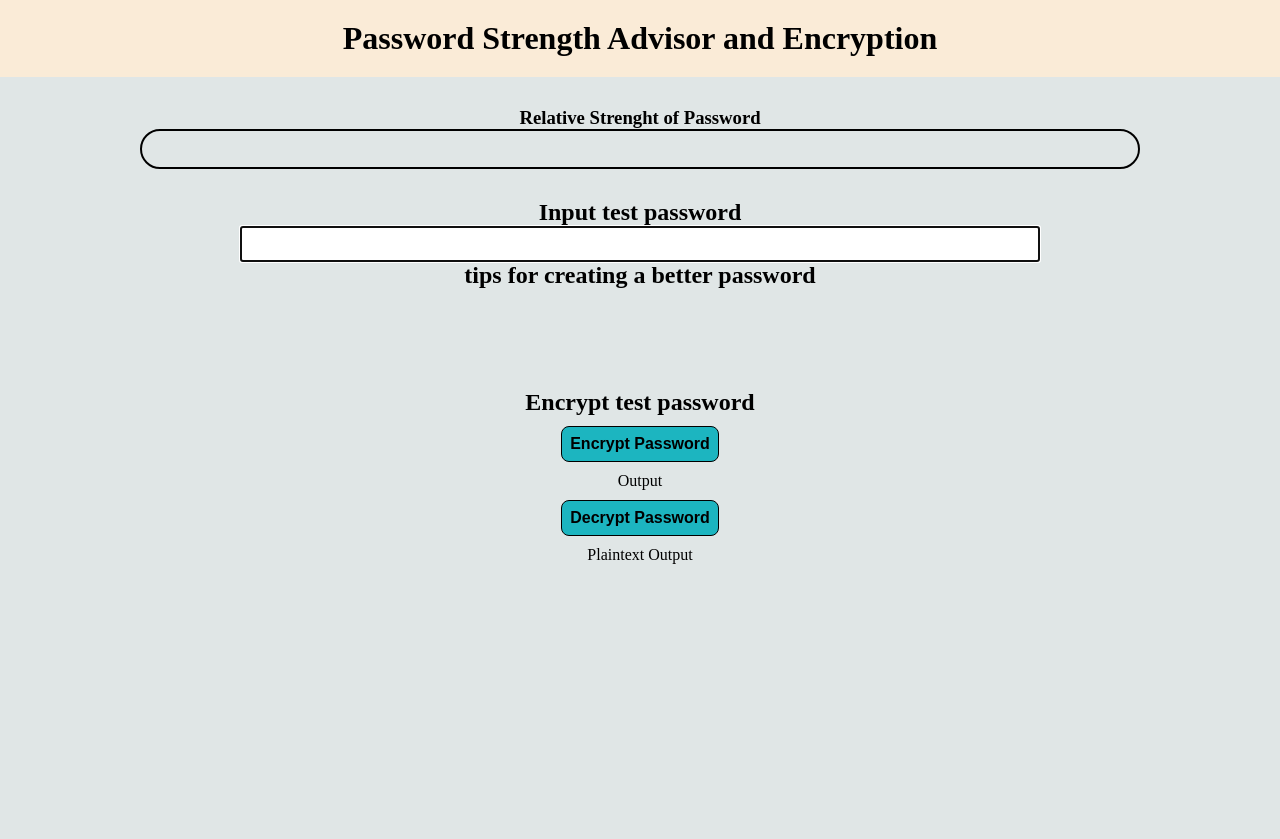
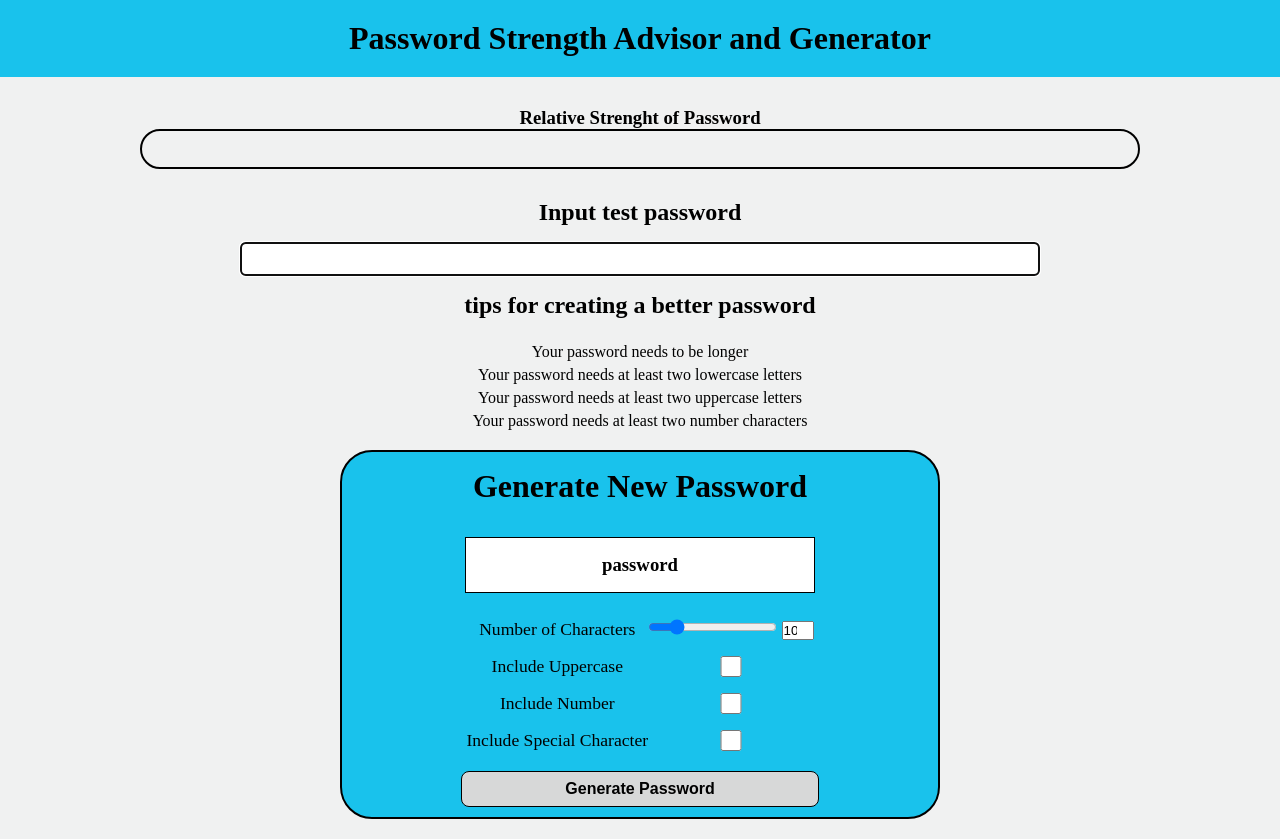
Before and after one commit to Cedaring-xr/password-strength-checker, a plain HTML site: page index.html in a window 1280 px wide. Before the commit the page ends 800 px from the top, so only its background shows below. Drawn offline with Linux system fonts and the light colour scheme.

Commit message:
added generate

```diff
--- a/index.html
+++ b/index.html
@@ -9,28 +9,38 @@
 </head>
 <body>
     <header class="header-container">
-        <h1 class="header-title">Password Strength Advisor and Encryption</h1>
+        <h1 class="header-title">Password Strength Advisor and Generator</h1>
     </header>
     <main>
         <section class="password-input-container">
             <h3>Relative Strenght of Password</h3>
-            <div class="strength-meter"></div>
+            <div class="strength-meter" id="strength-meter"></div>
             <h2>Input test password</h2>
-            <input type="text" class="password-input" aria-labelledby="password" autofocus>
+            <input type="text" class="password-input" id="password-input" aria-labelledby="password" autofocus>
         </section>
         <section class="password-advice">
             <h2>tips for creating a better password</h2>
+            <div class="password-tips" id="password-tips"></div>
         </section>
-        <section class="encrypt">
-            <h2>Encrypt test password</h2>
-            <button class="btn">Encrypt Password</button>
-            <div class="encrypt-output">
-                <span>Output</span>
+        <section class="generate">
+            <h2 class="generate-password">Generate New Password</h2>
+            <h3 class="password-display" id="passwordDisplay">password</h3>
+            <div class="form-container">
+                <form id="generatePasswordForm">
+                    <label for="characterAmountNumber">Number of Characters</label>
+                    <div>
+                        <input type="range" min="1" max="50" value="10" id="characterAmountRange">
+                        <input type="number" min="1" max="50" value="10" id="characterAmountNumber" class="number-input">
+                    </div>
+                    <label for="includeUppercase">Include Uppercase</label>
+                    <input type="checkbox" id="includeUppercase">
+                    <label for="includeNumber">Include Number</label>
+                    <input type="checkbox" id="includeNumber">
+                    <label for="includeSpecialCharacter">Include Special Character</label>
+                    <input type="checkbox" id="includeSpecialCharacter">
+                </form>
             </div>
-            <button class="btn">Decrypt Password</button>
-            <div class="decrypt-output">
-                <span>Plaintext Output</span>
-            </div>
+            <button class="btn" type="submit">Generate Password</button>
         </section>
     </main>
 </body>
--- a/script.js
+++ b/script.js
@@ -0,0 +1,147 @@
+
+
+const strengthMeter = document.getElementById('strength-meter')
+const passwordInput = document.getElementById('password-input')
+const passwordTips = document.getElementById('password-tips')
+
+const characterAmountRange = document.getElementById('characterAmountRange')
+const characterAmountNumber = document.getElementById('characterAmountNumber')
+const includeUppercaseElement = document.getElementById('includeUppercase')
+const includeNumbersElement = document.getElementById('includeNumber')
+const includeSpecialCharactersElement = document.getElementById('includeSpecialCharacter')
+const passwordDisplay = document.getElementById('passwordDisplay')
+const form = document.getElementById('generatePasswordForm')
+
+const LOWERCASE_CHAR_CODES = arrayFromLowToHigh(65, 90)
+const UPPERCASE_CHAR_CODES = arrayFromLowToHigh(97, 122)
+const NUMBER_CHAR_CODES = arrayFromLowToHigh(48, 57)
+const SYMBOL_CHAR_CODES = arrayFromLowToHigh(33, 47).concat(arrayFromLowToHigh(58, 64)).concat(arrayFromLowToHigh(91, 96)).concat(arrayFromLowToHigh(123, 126))
+
+characterAmountNumber.addEventListener('input', syncCharacterAmount)
+characterAmountRange.addEventListener('input', syncCharacterAmount)
+form.addEventListener('submit', e => {
+    e.preventDefault()
+    const characterAmount = characterAmountNumber.value
+    const includeUppercase = includeUppercaseElement.checked
+    const includeNumbers = includeNumbersElement.checked
+    const includeSpecialCharacters = includeSpecialCharactersElement.checked
+    const password = generatePassword(characterAmount, includeUppercase, includeNumbers, includeSpecialCharacters)
+    passwordDisplay.innerText = password
+})
+
+//calls everytime input is changed
+passwordInput.addEventListener('input', updateStrengthMeter)
+updateStrengthMeter()
+
+
+function updateStrengthMeter() {
+    const weaknesses = calcStrength(passwordInput.value)
+    let strength = 100
+    passwordTips.innerHTML = ''
+    weaknesses.forEach(weakness => {
+        if(!weakness) return
+        strength -= weakness.deduction
+        const messageElement = document.createElement('div')
+        messageElement.innerText = weakness.message
+        passwordTips.appendChild(messageElement)
+    })
+    strengthMeter.style.setProperty('--strength', strength)
+}
+
+function calcStrength(password) {
+    const weaknesses = []
+    weaknesses.push(lengthWeakness(password))
+    weaknesses.push(lowercaseWeakness(password))
+    weaknesses.push(uppercaseWeakness(password))
+    weaknesses.push(numberWeakness(password))
+    weaknesses.push(repeatCharactersWeakness(password))
+    return weaknesses
+}
+
+function lengthWeakness(password) {
+    const length = password.length
+    if(length <= 5) {
+        return {
+            message: 'Your password needs to be longer',
+            deduction: 40
+        }
+    } else if(length <= 12) {
+        return {
+            message: 'Your password could be a bit longer for better security',
+            deduction: 10
+        }
+    }
+}
+
+function lowercaseWeakness(password) {
+    return characterTypeWeakness(password, /[a-z]/g, 'lowercase letters')
+}
+
+function uppercaseWeakness(password) {
+    return characterTypeWeakness(password, /[A-Z]/g, 'uppercase letters')
+}
+
+function numberWeakness(password) {
+    return characterTypeWeakness(password, /[1-9]/g, 'number characters')
+}
+
+function specialCharacterWeakness(password) { //regex for not anything specified
+    return characterTypeWeakness(password, /[^0-9a-zA-Z\s]/g, 'special characters')
+}
+
+function characterTypeWeakness(password, regex, type) {
+    const matches = password.match(regex) || []
+
+    if(matches.length === 0) {
+        return {
+            message: `Your password needs at least two ${type}`,
+            deduction: 20
+        }
+    }
+
+    if(matches.length <= 1) {
+        return {
+            message: `Your password should have more ${type}`,
+            deduction: 5
+        }
+    }
+}
+
+function repeatCharactersWeakness(password) { //regex for matching duplicate characters in a row
+    const matches = password.match(/(.)\1/g) || []
+    if( matches.length > 1) {
+        return {
+            message: 'Your password should not have more than two repeat characters in a row',
+            deduction: matches.length * 10
+        }
+    }
+}
+
+//generator section
+function syncCharacterAmount(e) {
+    const value = e.target.value
+    characterAmountNumber.value = value
+    characterAmountRange.value = value
+}
+
+function generatePassword(characterAmount, includeNumbers, includeUppercase, includeSpecialCharacters) {
+    let charCodes = LOWERCASE_CHAR_CODES
+    if(includeUppercase) charCodes = charCodes.concat(UPPERCASE_CHAR_CODES)
+    if(includeNumbers) charCodes = charCodes.concat(NUMBER_CHAR_CODES)
+    if(includeSpecialCharacters) charCodes = charCodes.concat(SYMBOL_CHAR_CODES)
+
+    const passwordCharacters = []
+    for(let i = 0; i < characterAmount; i ++) {
+        const characterCode = charCodes[Math.floor(Math.random() * charCodes.length)]
+        passwordCharacters.push(String.fromCharCode(characterCode))
+    }
+    return passwordCharacters.join('')
+}
+
+function arrayFromLowToHigh(low, high) {
+    const array = []
+    for(let i = low; i <= high; i++) {
+        array.push(i)
+    }
+    return array
+}
--- a/styles.css
+++ b/styles.css
@@ -7,7 +7,7 @@
 
 /* header */
 .header-container {
-    background-color: antiquewhite;
+    background-color: rgb(25, 194, 236);
     width: 100%;
     padding: 20px;
     margin-bottom: 30px;
@@ -22,7 +22,7 @@
 
 /* body */
 body {
-    background-color: #e0e6e6;
+    background-color: #f0f1f1;
     text-align: center;
 }
 
@@ -33,6 +33,7 @@ body {
 }
 
 .strength-meter {
+    position: relative;
     border: 2px solid black;
     margin: 20px;
     height:2.5rem;
@@ -40,35 +41,85 @@ body {
     max-width: 1000px;
     border-radius: 1.5rem;
     margin: 0 auto 30px;
+    overflow: hidden;
 }
 
-.strenght-meter::before {
+.strength-meter::before {
     content: '';
     position: absolute;
     left: 0;
     height: 100%;
-    width: calc(1% * var(--strength, 10));
+    width: calc(1% * var(--strength, 5));
     background-color: #35ce6f;
     transition: width 200ms;
 }
 
 .password-input {
-    font-size: 1.7rem;
+    font-size: 1.3rem;
     width: 90%;
     max-width: 800px;
-    margin: auto;
+    margin: 1rem auto;
+    padding: 0.2rem;
+    text-align: center;
+    border-radius: 0.3rem;
 }
 
-.encrypt {
-    margin-top: 100px;
+.password-advice h2 {
+    margin-bottom: 1em;
+}
+
+.password-tips div {
+    margin: 0.3em;
+}
+
+.generate {
+    display: flex;
+    background-color:  rgb(25, 194, 236);
+    border-radius: 2rem;
+    flex-direction: column;
+    max-width: 600px;
+    margin: 20px auto;
+    border: 2px solid black;
 }
 
 .btn {
     padding: 0.5rem;
     border: 1px solid #000;
     border-radius: 0.5rem;
-    background-color: #1cb5c0;
+    background-color: #d7d8d8;
     font-size: 1rem;
     font-weight: bold;
+    margin: 10px 20%;
+}
+
+.form-container {
+    display: flex;
+    align-items: center;
+    justify-content: center;
     margin: 10px;
 }
+
+.generate-password {
+    font-size: 2em;
+    margin: 0.5em;
+}
+
+#generatePasswordForm {
+    display: grid;
+    grid-template-columns: auto auto;
+    font-size: 1.1em;
+    row-gap: 1rem;
+}
+
+.number-input {
+    width: 2rem;
+}
+
+.password-display {
+    background-color: #fff;
+    padding: 1rem 3rem;
+    width: 350px;
+    margin: 1rem auto;
+    border: 1px solid black;
+    word-break: break-all;
+}
```
